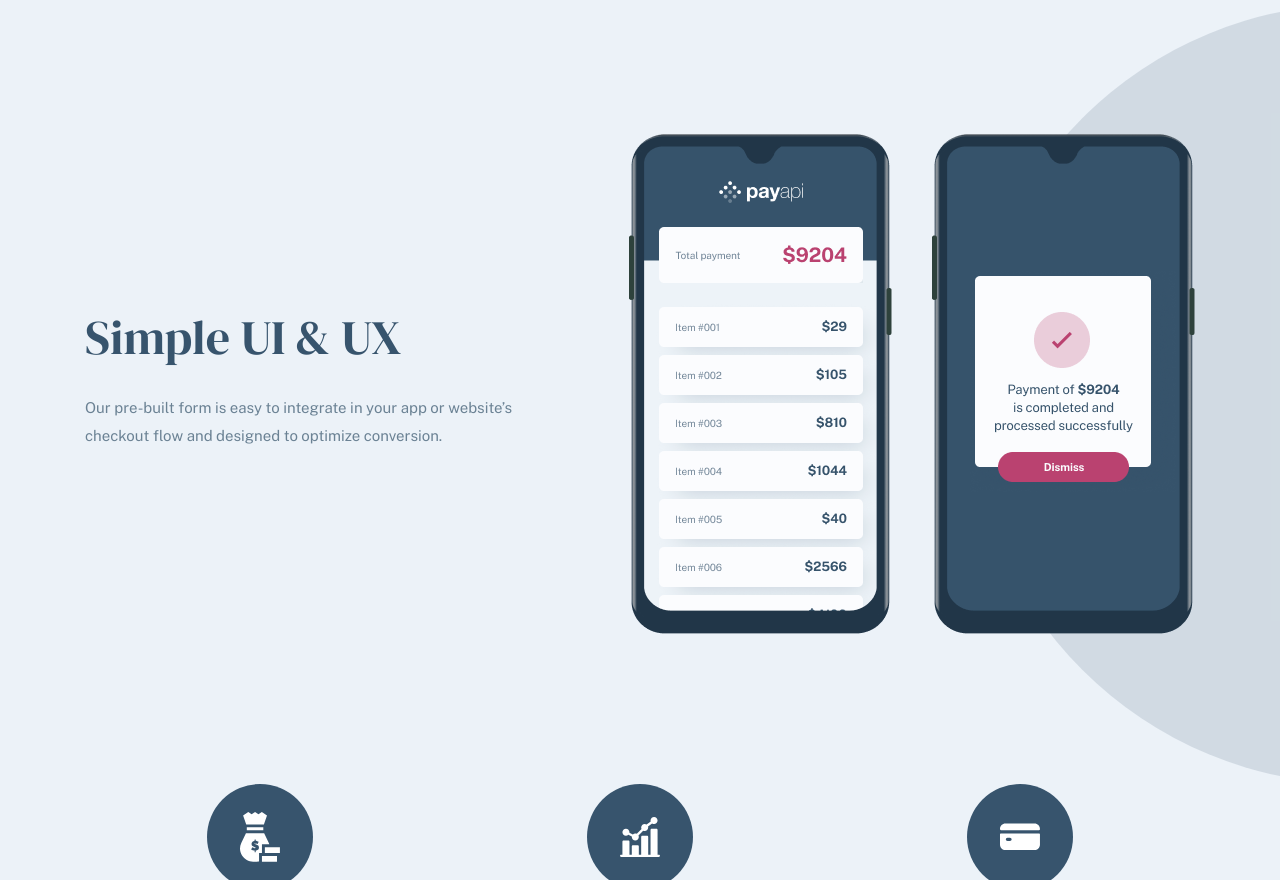
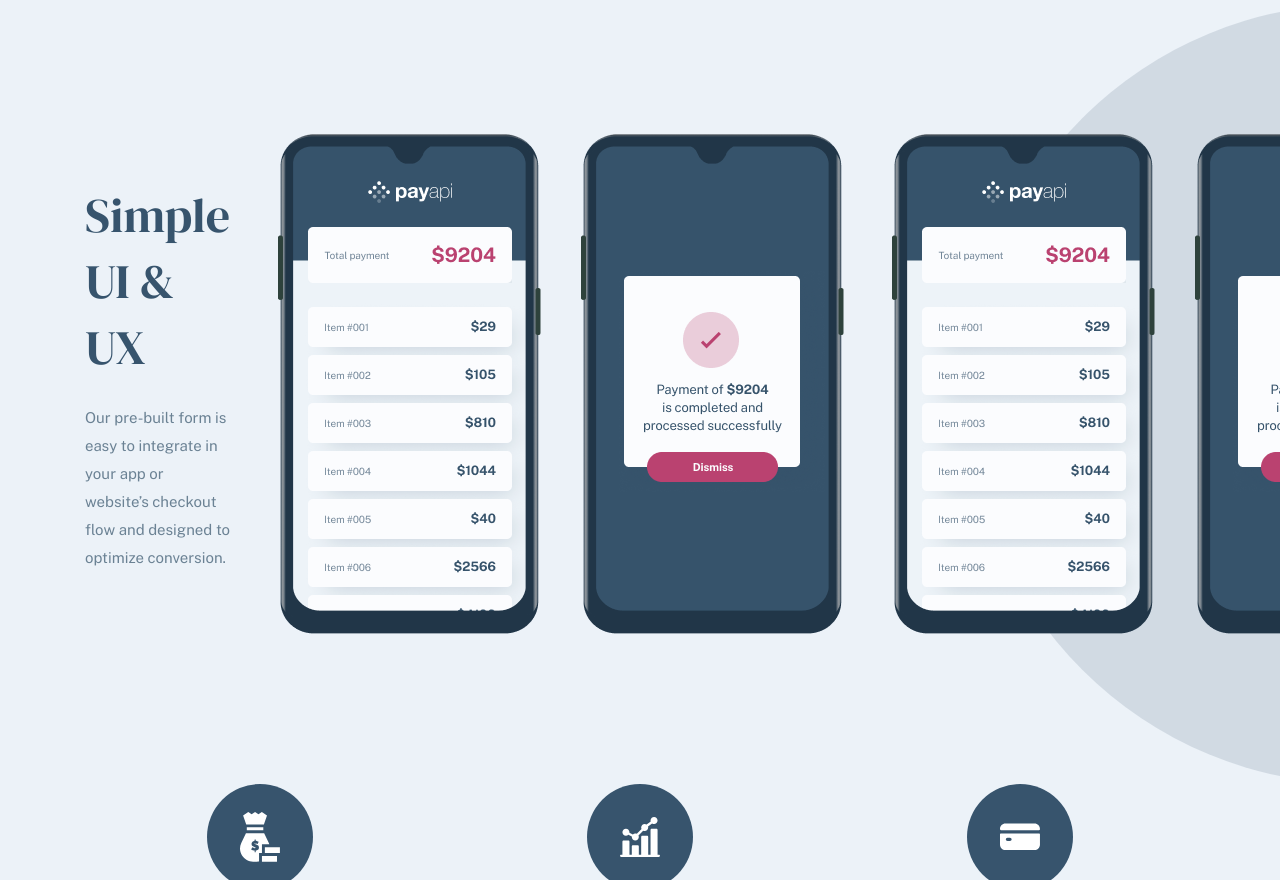
Before and after one commit to LorisDucamps/PayApi, a Vue app: page / in a window 1280 px wide. Shown: the part 1920-2800 px from the top of the page. Built offline with nearby package versions, Linux system fonts and the light colour scheme.

Commit message:
Improve header footer hero components

```diff
--- a/src/components/Footer.vue
+++ b/src/components/Footer.vue
@@ -20,7 +20,6 @@
             Navigation,
             BaseSocial
         }
-
     }
 </script>
 
--- a/src/components/Functioning.vue
+++ b/src/components/Functioning.vue
@@ -1,6 +1,8 @@
 <template>
     <div class="function">
         <div class="row">
+
+            <!-- IMAGE ONE -->
             <picture class="function__image">
                 <!-- DESKTOP -->
                 <source media="(min-width: 992px)"
@@ -18,6 +20,26 @@
 
                 <img :src="content.images.imgDesktop" :alt="content.images.imgDesktop">
             </picture>
+
+            <!-- IMAGE TWO -->
+            <picture v-if="content.doubleImages" class="function__image">
+                <!-- DESKTOP -->
+                <source media="(min-width: 992px)"
+                    :srcset="`${content.imagesTwo.imgDesktop} 1x, ${content.imagesTwo.imgDesktop2x} 2x`" type="image/png"
+                    :alt="content.imagesTwo.imgDesktop">
+
+                <!-- TABLET -->
+                <source media="(min-width: 768px)"
+                    :srcset="`${content.imagesTwo.imgTablet} 1x, ${content.imagesTwo.imgTablet2x} 2x`" type="image/png"
+                    :alt="content.imagesTwo.imgTablet">
+
+                <source media="(min-width: 320px)"
+                    :srcset="`${content.imagesTwo.imgMobile} 1x, ${content.imagesTwo.imgMobile2x} 2x`" type="image/png"
+                    :alt="content.imagesTwo.imgMobile">
+
+                <img :src="content.imagesTwo.imgDesktop" :alt="content.imagesTwo.imgDesktop">
+            </picture>
+
             <div class="function__lead">
                 <h2>{{content.title}}</h2>
                 <p>{{content.description}}</p>
--- a/src/components/Header.vue
+++ b/src/components/Header.vue
@@ -1,19 +1,15 @@
 <template>
-  <header class="header">
-    <div class="container">
+  <header class="header container">
     <div class="header__inner">
       <Logo :imageSource="require('@/assets/images/logo/logo-dark.svg')" />
       <Navigation type="button__link-header" v-show='!mobile' />
 
-        <!-- MENU ICON MOBILE -->
       <img :src="svgIcon" @click='toggleMobileNav' class='header__icon' v-show='mobile' alt="icon burger">
-        <!-- /MENU ICON MOBILE -->
 
       <Sidebar @close="toggleMobileNav" v-show="mobileNav" />
 
       <div v-show='!mobile' class="actions">
         <BaseButton type='button__primary'>Schedule a Demo</BaseButton>
-        </div>
       </div>
     </div>
   </header>
@@ -63,7 +59,6 @@
   }
 </script>
 
-<!-- Add "scoped" attribute to limit CSS to this component only -->
 <style lang="scss" scoped>
   .header {
     margin-top: 4rem;
--- a/src/components/Hero.vue
+++ b/src/components/Hero.vue
@@ -1,6 +1,6 @@
 <template>
     <section class="hero container">
-        <div class="row">
+        <div class="hero__inner">
             <div class="hero__lead">
                 <h1>Start building with our APIs for absolutely free.</h1>
                 <EmailInput />
@@ -40,7 +40,7 @@
 <style lang="scss" scoped>
     .hero {
 
-        .row {
+        &__inner {
             position: relative;
             display: flex;
             align-items: center;
@@ -59,17 +59,17 @@
                 background: var(--secondary-san-juan-blue-15);
                 z-index: -1;
             }
+        }
+
+        &__lead {
+            max-width: 54.6rem;
+            width: 100%;
 
             p {
                 margin-top: 0;
                 margin-bottom: 0;
                 margin-left: 2.7rem;
             }
-        }
-
-        &__lead {
-            max-width: 54.6rem;
-            width: 100%;
         }
 
         &__image {
@@ -87,7 +87,7 @@
     @media screen and (max-width:991.98px) {
         .hero {
 
-            .row {
+            &__inner {
                 flex-direction: column;
                 gap: 4.8rem;
                 max-width: 57.3rem;
@@ -105,14 +105,19 @@
             &__lead {
                 order: 1;
 
+                h1,
+                p {
+                    text-align: center;
+                }
+
                 h1 {
-                    text-align: center;
+
                     margin-bottom: 3.2rem;
                 }
 
                 p {
-                    margin-left: 0 !important;
-                    text-align: center;
+                    margin-left: 0;
+
                 }
             }
 
@@ -130,7 +135,8 @@
 
     @media screen and (max-width:575.98px) {
         .hero {
-            .row {
+
+            &__inner {
                 gap: 2.4rem;
                 margin: 3.2rem auto 8rem auto;
 
--- a/src/components/Sidebar.vue
+++ b/src/components/Sidebar.vue
@@ -73,10 +73,6 @@
         }
     }
 
-
-
-
-
     .sidebar-enter-active,
     .sidebar-leave-active {
         transition: all 1s ease;
--- a/src/views/Home.vue
+++ b/src/views/Home.vue
@@ -24,6 +24,7 @@
             id: 0,
             title: 'Easy to implement',
             description: 'Our API comes with just a few lines of code. You’ll be up and running in no time. We built our documentation page to integrate payments functionality with ease.',
+            doubleImages: false,
             images: {
               imgDesktop: require('../assets/images/functioning/code-desktop.png'),
               imgDesktop2x: require('../assets/images/functioning/code-desktop-2x.png'),
@@ -37,7 +38,16 @@
             id: 1,
             title: 'Simple UI & UX',
             description: 'Our pre-built form is easy to integrate in your app or website’s checkout flow and designed to optimize conversion.',
+            doubleImages: true,
             images: {
+              imgDesktop: require('../assets/images/functioning/phone-desktop.png'),
+              imgDesktop2x: require('../assets/images/functioning/phone-desktop-2x.png'),
+              imgTablet: require('../assets/images/functioning/phone-tablet.png'),
+              imgTablet2x: require('../assets/images/functioning/phone-tablet-2x.png'),
+              imgMobile: require('../assets/images/functioning/phone-mobile.png'),
+              imgMobile2x: require('../assets/images/functioning/phone-mobile-2x.png'),
+            },
+            imagesTwo: {
               imgDesktop: require('../assets/images/functioning/phone-desktop.png'),
               imgDesktop2x: require('../assets/images/functioning/phone-desktop-2x.png'),
               imgTablet: require('../assets/images/functioning/phone-tablet.png'),
```
Lines whose indentation alone changed are shown as unchanged.
